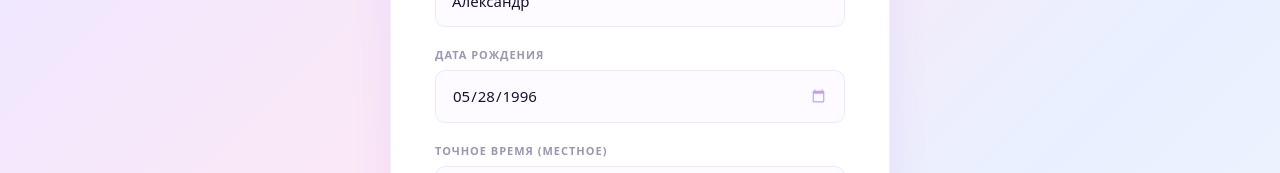
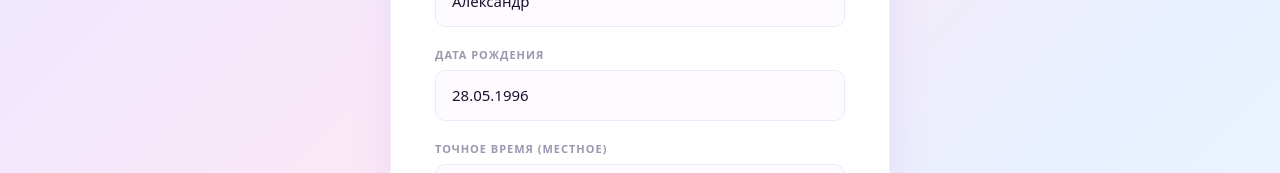
Before and after one commit to alex753ad/astro, a React (Vite) app in the folder frontend/: page /home in a window 1280 px wide. Shown: the part 526-699 px from the top of the page. Built offline with nearby package versions, Linux system fonts and the light colour scheme; no server answers; the HTML template or start-up script is replaced by a standard one.

Commit message:
Add files via upload

```diff
--- a/frontend/src/components/BirthForm.jsx
+++ b/frontend/src/components/BirthForm.jsx
@@ -78,6 +78,50 @@ function Field({ label, error, hint, children }) {
       {hint  && !error && <p style={S.hint}>{hint}</p>}
       {error && <p style={S.error} role="alert">{error}</p>}
     </div>
+  );
+}
+
+function isoToDisplay(iso) {
+  if (!iso) return '';
+  const [y, m, d] = iso.split('-');
+  return `${d}.${m}.${y}`;
+}
+
+function displayToIso(display) {
+  const digits = display.replace(/\D/g, '');
+  if (digits.length !== 8) return '';
+  const d = digits.slice(0, 2), m = digits.slice(2, 4), y = digits.slice(4, 8);
+  return `${y}-${m}-${d}`;
+}
+
+function DateMaskInput({ value, onChange, error }) {
+  const [text, setText] = useState(isoToDisplay(value));
+  const [focused, setFocused] = useState(false);
+
+  const handleChange = (e) => {
+    const digits = e.target.value.replace(/\D/g, '').slice(0, 8);
+    let formatted = digits;
+    if (digits.length > 4) formatted = `${digits.slice(0, 2)}.${digits.slice(2, 4)}.${digits.slice(4)}`;
+    else if (digits.length > 2) formatted = `${digits.slice(0, 2)}.${digits.slice(2)}`;
+    setText(formatted);
+    onChange(displayToIso(formatted));
+  };
+
+  return (
+    <input
+      type="text"
+      inputMode="numeric"
+      placeholder="ДД.ММ.ГГГГ"
+      maxLength={10}
+      value={text}
+      onChange={handleChange}
+      style={{
+        ...S.input,
+        borderColor: error ? '#EF4444' : focused ? '#8B5CF6' : '#EDE9FA',
+      }}
+      onFocus={() => setFocused(true)}
+      onBlur={() => setFocused(false)}
+    />
   );
 }
 
@@ -301,12 +345,9 @@ export default function BirthForm({ onSubmit, loading }) {
         </Field>
 
         <Field label="Дата рождения" error={errors.birth_date}>
-          <StyledInput
-            type="date"
-            min={MIN_DATE}
-            max={TODAY}
+          <DateMaskInput
             value={form.birth_date}
-            onChange={e => set('birth_date', e.target.value)}
+            onChange={iso => set('birth_date', iso)}
             error={errors.birth_date}
           />
         </Field>
@@ -404,7 +445,6 @@ export default function BirthForm({ onSubmit, loading }) {
 
       <style>{`
         @keyframes spin { to { transform: rotate(360deg); } }
-        input[type="date"]::-webkit-calendar-picker-indicator,
         input[type="time"]::-webkit-calendar-picker-indicator {
           filter: invert(0.4) sepia(1) saturate(3) hue-rotate(220deg);
           cursor: pointer;
```
